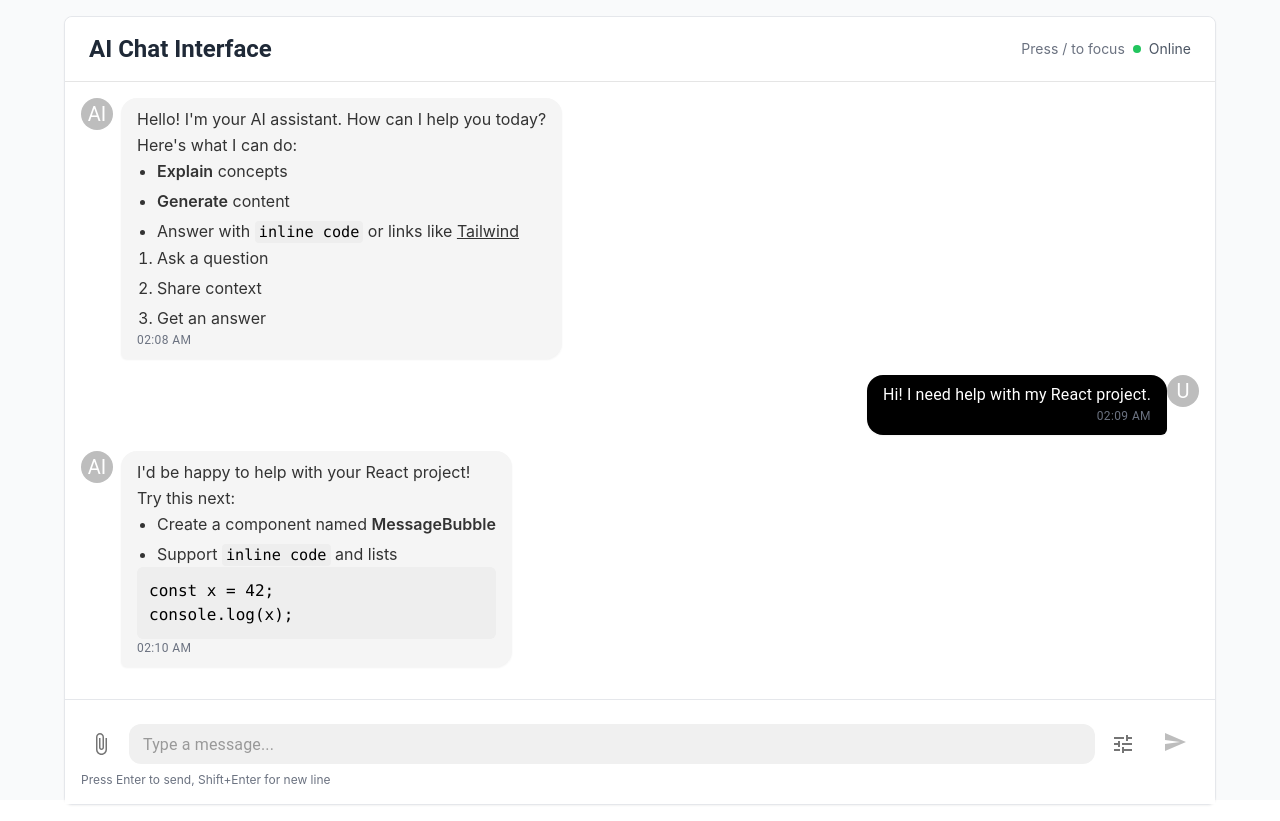
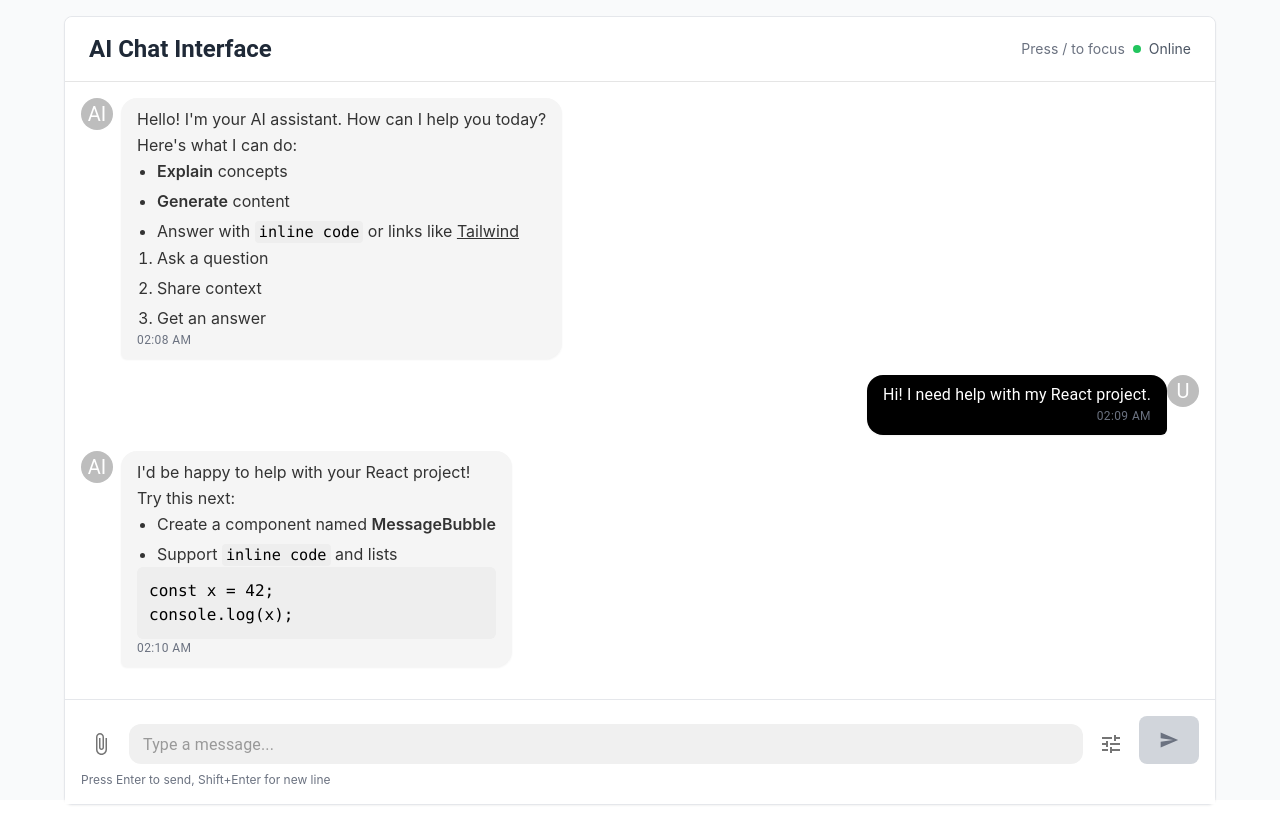
Before and after one commit to allenarduino/react-ai-chat-interface, a React (Vite) app: page / in a window 1280 px wide. Built offline with nearby package versions, Linux system fonts and the light colour scheme; some icons are missing.

Commit message:
style(ui): improve send button styling

```diff
--- a/src/components/Composer.tsx
+++ b/src/components/Composer.tsx
@@ -190,28 +190,21 @@ const Composer: React.FC<ComposerProps> = ({
                     whileTap={canSend ? { scale: 0.95 } : {}}
                     transition={{ type: "spring", stiffness: 400, damping: 17 }}
                 >
-                    <IconButton
+                    <button
                         onClick={handleSend}
                         disabled={!canSend}
-                        className={`${canSend
-                            ? 'bg-black text-white hover:bg-gray-800'
-                            : 'bg-gray-300 text-gray-500'
+                        className={`px-5 py-2 rounded-lg transition-colors font-medium flex items-center justify-center ${canSend
+                            ? 'bg-black hover:bg-gray-800 text-white'
+                            : 'bg-gray-300 text-gray-500 cursor-not-allowed'
                             }`}
-                        sx={{
-                            borderRadius: '12px',
+                        style={{
                             minWidth: '48px',
                             height: '48px',
-                            transition: 'all 0.2s ease-in-out',
                         }}
                         aria-label="Send message"
                     >
-                        <motion.div
-                            animate={canSend ? { rotate: 0 } : { rotate: 0 }}
-                            transition={{ duration: 0.2 }}
-                        >
-                            <Send />
-                        </motion.div>
-                    </IconButton>
+                        <Send fontSize="small" />
+                    </button>
                 </motion.div>
             </Box>
 
```
